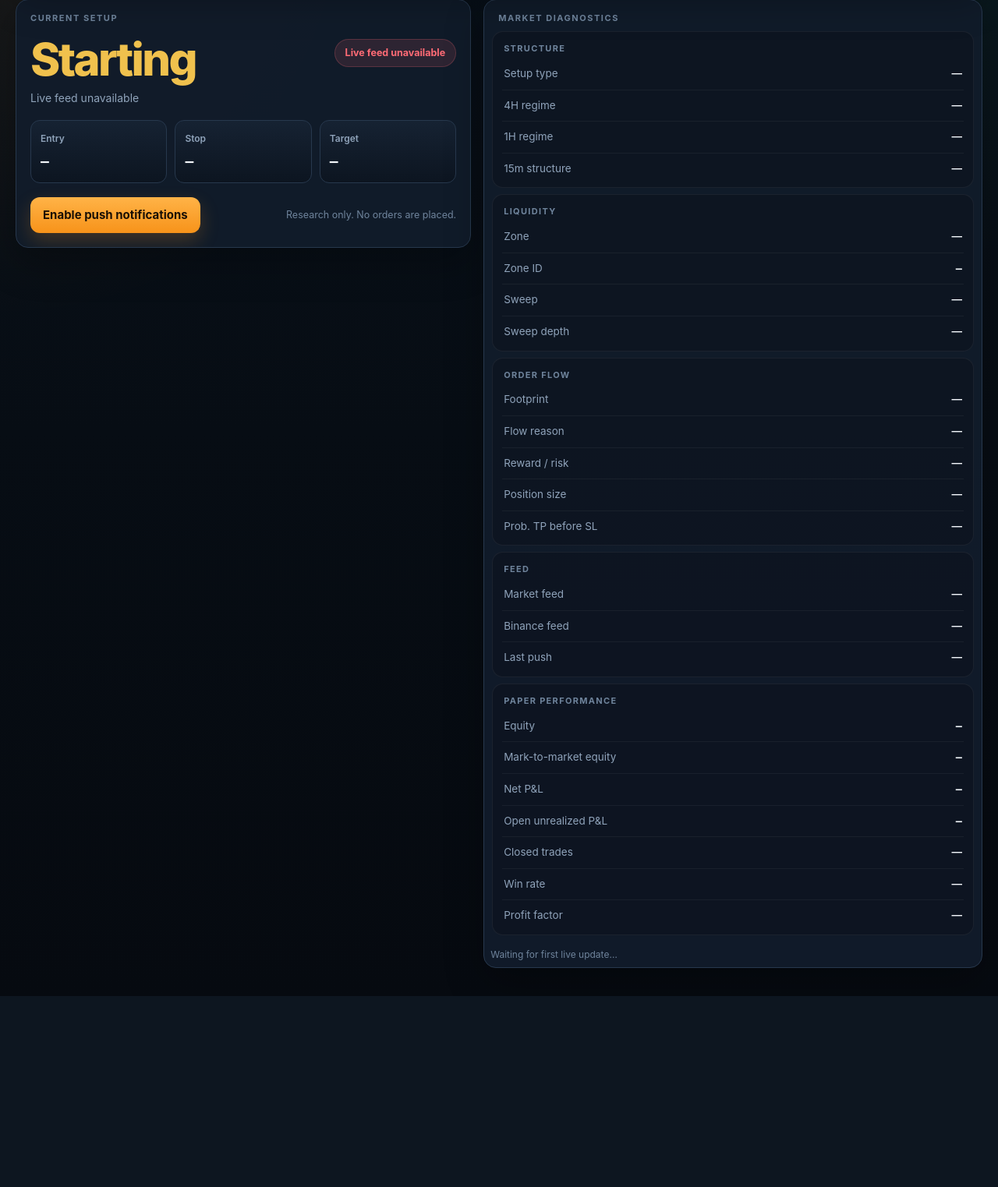
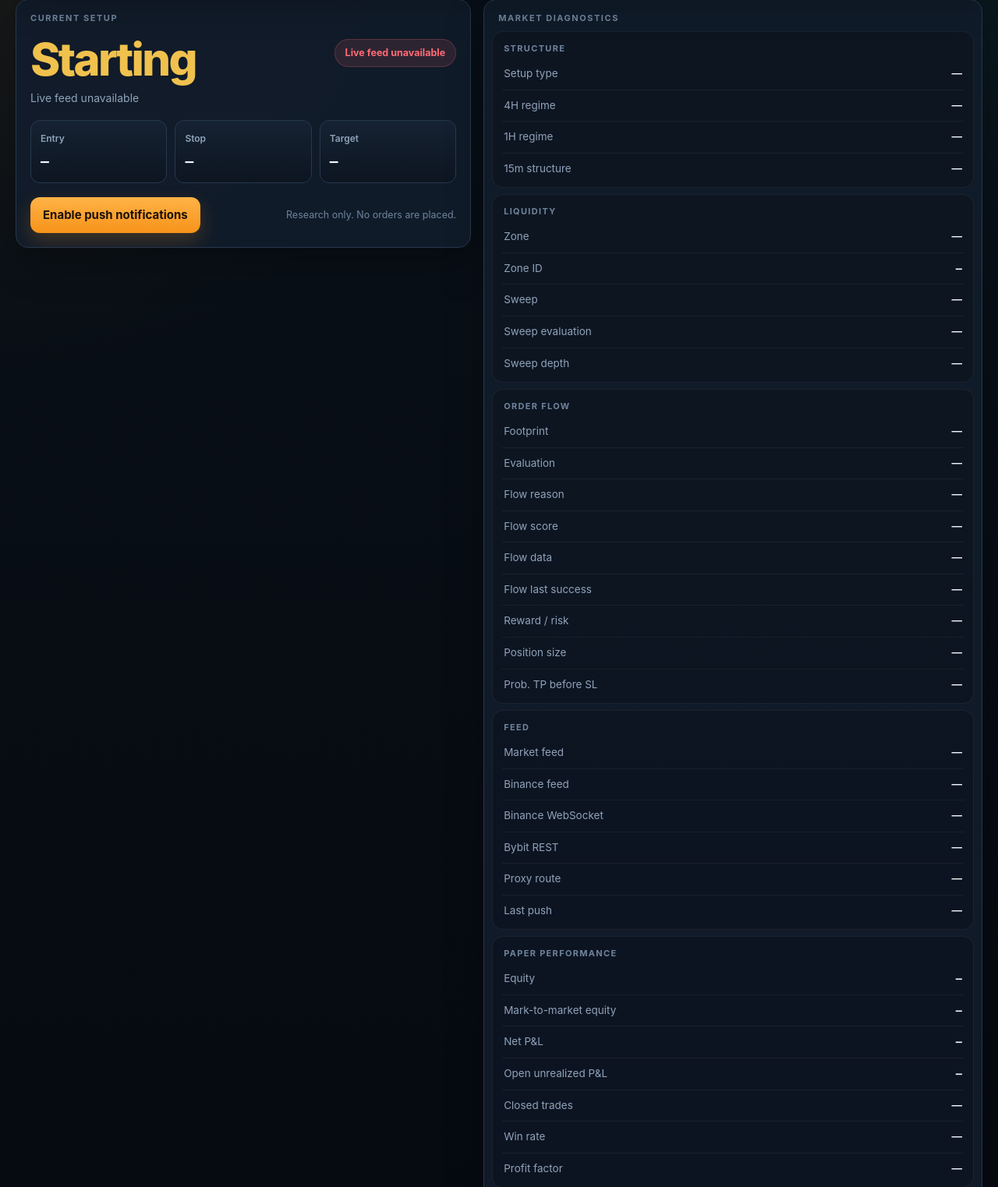
Before and after one commit to Techris93/btc-structure-flow-predictor, a Flask app: page / in a window 1280 px wide. Shown: the part 117-1640 px from the top of the page at 78% size. Before the commit the page ends 1395 px from the top, so only its background shows below. Run offline with Flask 3, Linux system fonts and the light colour scheme; data that the repository does not hold is empty; parts of the project's set-up code (start-up, migrations or seed data) failed here and were passed over.

Commit message:
Restore observable order-flow confirmation pipeline

```diff
--- a/app.py
+++ b/app.py
@@ -42,6 +42,12 @@ except (AttributeError, OSError):
 
 app = Flask(__name__)
 logger = logging.getLogger("btc_predictor")
+_log_level = getattr(logging, os.getenv("LOG_LEVEL", "INFO").upper(), logging.INFO)
+logging.basicConfig(
+    level=_log_level,
+    format="%(asctime)s %(levelname)s %(name)s %(message)s",
+)
+logger.setLevel(_log_level)
 # Late-entry guard: set RETRACE_ENTRY_ATR (e.g. "1.2") to enter deep sweeps on
 # a RETRACE_PCT pullback limit instead of at market. Empty/unset = disabled.
 _retrace_atr = os.getenv("RETRACE_ENTRY_ATR", "").strip()
@@ -113,7 +119,7 @@ PUBLIC_BASE_URL = os.getenv(
 # The predictor only needs a short, recent trade window for footprint and
 # five-minute exchange-agreement features. Bound both the database result and
 # the retention store so pandas cannot materialize an unbounded working set.
-TRADE_LOOKBACK_MINUTES = max(5, min(15, int(os.getenv("TRADE_LOOKBACK_MINUTES", "15"))))
+TRADE_LOOKBACK_MINUTES = max(20, min(30, int(os.getenv("TRADE_LOOKBACK_MINUTES", "30"))))
 TRADE_QUERY_LIMIT = max(5_000, min(20_000, int(os.getenv("TRADE_QUERY_LIMIT", "20_000"))))
 TRADE_STORE_MAX_ROWS = max(10_000, min(40_000, int(os.getenv("TRADE_STORE_MAX_ROWS", "40_000"))))
 
@@ -158,11 +164,42 @@ BINANCE_REST_ON_STALE = os.getenv("BINANCE_REST_ON_STALE", "1").lower() in ("1",
 BINANCE_STALE_REST_MINUTES = max(1, int(os.getenv("BINANCE_STALE_REST_MINUTES", "3")))
 LIVE_WATCHDOG_MISSED_POLLS = max(2, int(os.getenv("LIVE_WATCHDOG_MISSED_POLLS", "3")))
 LIVE_WATCHDOG_CHECK_SECONDS = max(5, int(os.getenv("LIVE_WATCHDOG_CHECK_SECONDS", "15")))
+LIVE_SUMMARY_LOG_SECONDS = max(60, int(os.getenv("LIVE_SUMMARY_LOG_SECONDS", "300")))
+
+
+def _configured_proxy_url():
+    """Return the explicitly configured outbound proxy, if any.
+
+    QuotaGuard's variable isn't one Requests automatically recognizes, so it
+    must be mapped explicitly. Standard proxy variables remain supported.
+    """
+    for key in ("QUOTAGUARDSTATIC_URL", "HTTPS_PROXY", "HTTP_PROXY", "ALL_PROXY"):
+        value = os.getenv(key, "").strip()
+        if value:
+            return key, value
+    return None, None
+
+
+def _proxy_diagnostics():
+    key, value = _configured_proxy_url()
+    if not value:
+        return {"configured": False, "variable": None, "provider": None, "host": None}
+    host = urlparse(value).hostname
+    provider = "quotaguard" if key == "QUOTAGUARDSTATIC_URL" else "generic"
+    return {"configured": True, "variable": key, "provider": provider, "host": host}
 
 
 def _http_get(url, params=None, timeout=10):
     headers = {"User-Agent": BINANCE_USER_AGENT, "Accept": "application/json"}
-    response = requests.get(url, params=params or {}, headers=headers, timeout=timeout)
+    _, proxy_url = _configured_proxy_url()
+    proxies = {"http": proxy_url, "https": proxy_url} if proxy_url else None
+    response = requests.get(
+        url,
+        params=params or {},
+        headers=headers,
+        timeout=timeout,
+        proxies=proxies,
+    )
     response.raise_for_status()
     return response
 
@@ -1044,6 +1081,16 @@ def _release_transient_memory():
             logger.debug("malloc_trim unavailable", exc_info=True)
 
 
+def _select_flow_baseline(ws_flow, rest_flow, decision_time):
+    """Choose a fresh flow baseline independently of raw-trade freshness."""
+    decision_time = pd.Timestamp(decision_time)
+    if ws_flow is not None and len(ws_flow) >= 2 and ws_flow.index[-1] >= decision_time - pd.Timedelta(minutes=3):
+        return ws_flow.loc[ws_flow.index <= decision_time], "websocket"
+    if rest_flow is not None and not rest_flow.empty and rest_flow.index[-1] >= decision_time - pd.Timedelta(minutes=2):
+        return rest_flow.loc[rest_flow.index <= decision_time], "rest_backfill"
+    return None, None
+
+
 def _live_loop_diagnostics():
     """Return in-memory loop health without acquiring application or DB locks."""
     now = time.monotonic()
@@ -1113,8 +1160,22 @@ def _live_loop():
     global live_loop_started_monotonic
     binance_rest_retry_at = pd.Timestamp(0, tz="UTC")
     flow_bars_cache = None
-    binance_rest_last_ok_at = None
-    binance_rest_last_error = None
+    persisted_state = live_state_store.read({})
+    def persisted_timestamp(key):
+        value = persisted_state.get(key)
+        try:
+            return pd.Timestamp(value) if value else None
+        except (TypeError, ValueError):
+            return None
+    binance_rest_last_ok_at = persisted_timestamp("binance_rest_last_ok_at")
+    binance_rest_last_error = persisted_state.get("binance_rest_last_error")
+    binance_flow_last_ok_at = persisted_timestamp("binance_flow_last_ok_at")
+    binance_flow_last_error = persisted_state.get("binance_flow_last_error")
+    bybit_rest_last_ok_at = persisted_timestamp("bybit_rest_last_ok_at")
+    bybit_rest_last_error = persisted_state.get("bybit_rest_last_error")
+    flow_baseline_last_ok_at = persisted_timestamp("flow_baseline_last_ok_at")
+    orderflow_input_last_ok_at = persisted_timestamp("orderflow_input_last_ok_at")
+    last_summary_log_at = pd.Timestamp(0, tz="UTC")
     while True:
         try:
             poll_started = pd.Timestamp.now(tz="UTC")
@@ -1126,6 +1187,8 @@ def _live_loop():
             with live_lock: live_state.update({"status":"polling","updated_at":poll_started.isoformat()})
             _set_live_loop_phase("fetching_bybit")
             ohlc, recent, frames = _bybit_data(); sources = "bybit"; trade_store.append(recent)
+            bybit_rest_last_ok_at = poll_started
+            bybit_rest_last_error = None
             _set_live_loop_phase("checking_binance")
             binance_latest = trade_store.exchange_latest("binance")
             binance_lag = None
@@ -1170,7 +1233,10 @@ def _live_loop():
                     # (klines cost weight ~2 for limit<=500; still a tiny share of 2400/min).
                     try:
                         flow_bars_cache = _binance_flow_bars()
+                        binance_flow_last_ok_at = poll_started
+                        binance_flow_last_error = None
                     except Exception as exc:
+                        binance_flow_last_error = f"{type(exc).__name__}: {str(exc)[:160]}"
                         logger.warning("Binance REST flow baseline unavailable: %s", exc)
                 except Exception as exc:
                     base_min = BINANCE_REST_MINUTES if BINANCE_REST_ENABLED else BINANCE_STALE_REST_MINUTES
@@ -1187,34 +1253,38 @@ def _live_loop():
                 limit=TRADE_QUERY_LIMIT,
                 include_trade_id=False,
             )
+            raw_flow_feature_bars = (
+                int(pd.to_datetime(trades.time, utc=True).dt.ceil("1min").nunique())
+                if not trades.empty and "time" in trades
+                else 0
+            )
             flow_bars=None
             recent_trades=trades.loc[trades.time>=now-pd.Timedelta(minutes=2)] if "time" in trades else trades
             available_exchanges=set(recent_trades.exchange.astype(str)) if "exchange" in recent_trades else set()
             sources="+".join(exchange for exchange in ("bybit","binance") if exchange in available_exchanges) or sources
-            # Prefer durable store timestamps when collector latest is empty/stale.
             store_stats = trade_store.stats()
-            for exchange, values in trade_store.collector_status().items():
-                store_latest = (store_stats.get(exchange) or {}).get("latest")
-                if store_latest and (not values.get("latest") or str(store_latest) > str(values.get("latest"))):
-                    trade_store.set_collector_status(exchange, latest=store_latest)
             collectors = trade_store.collector_status(poll_started, COLLECTOR_STALE_SECONDS)
             # Flow baseline: prefer WebSocket-derived Binance 1m klines (aggTrade
             # deltas + kline taker-buy volume arrive on the same connection).
             # REST klines remain an explicit fallback only.
             ws_flow = trade_store.flow_bars_df("binance", limit=180)
-            if len(ws_flow) >= 2 and ws_flow.index[-1] >= now - pd.Timedelta(minutes=3):
-                flow_bars = ws_flow.loc[ws_flow.index <= now]
-                flow_source = "websocket"
-            elif (BINANCE_REST_ENABLED or (BINANCE_REST_ON_STALE and binance_stale)) and flow_bars_cache is not None and not flow_bars_cache.empty:
-                if flow_bars_cache is not None and not flow_bars_cache.empty and flow_bars_cache.index[-1] >= now - pd.Timedelta(minutes=2):
-                    flow_bars = flow_bars_cache.loc[flow_bars_cache.index <= now]
-                    flow_source = "rest_backfill"
-                else:
-                    flow_source = None
-            else:
-                flow_source = None
+            # A successfully fetched REST flow cache remains valid regardless
+            # of the separate raw-trade freshness test. The old coupling
+            # discarded valid bars on most polls.
+            flow_bars, flow_source = _select_flow_baseline(ws_flow, flow_bars_cache, now)
+            if flow_source:
+                flow_baseline_last_ok_at = poll_started
+            if flow_source or raw_flow_feature_bars >= 20:
+                orderflow_input_last_ok_at = poll_started
             _set_live_loop_phase("predicting")
-            result = predictor.predict(ohlc, trades, 100_000, frames=frames, flow_bars=flow_bars)
+            result = predictor.predict(
+                ohlc,
+                trades,
+                100_000,
+                frames=frames,
+                flow_bars=flow_bars,
+                flow_source=flow_source or "recent_trades_fallback",
+            )
             _set_live_loop_phase("updating_paper")
             paper_status = paper_ledger.update(result, ohlc)
             notification_now = pd.Timestamp.now(tz="UTC")
@@ -1251,8 +1321,56 @@ def _live_loop():
                 _retry_unacknowledged_pushes(now)
             except Exception as exc:
                 logger.warning("Web Push acknowledgement retry failed: %s", exc)
-            stale_exchanges = [name for name, values in collectors.items() if values.get("stale")]
+            bybit_pipeline_ok = not (collectors.get("bybit") or {}).get("stale", True)
+            binance_pipeline_ok = (
+                binance_lag is not None
+                and binance_lag <= COLLECTOR_STALE_SECONDS
+                and flow_source is not None
+            )
+            stale_exchanges = []
+            if not bybit_pipeline_ok:
+                stale_exchanges.append("bybit")
+            if not binance_pipeline_ok:
+                stale_exchanges.append("binance")
             feed_status = "degraded" if stale_exchanges else "live"
+            data_health = {
+                "bybit_rest_market": {
+                    "status": "ok" if bybit_rest_last_ok_at else "never_succeeded",
+                    "last_successful_fetch_at": bybit_rest_last_ok_at.isoformat() if bybit_rest_last_ok_at else None,
+                    "last_error": bybit_rest_last_error,
+                },
+                "bybit_websocket_trades": {
+                    "status": "ok" if bybit_pipeline_ok else "stale",
+                    "last_successful_fetch_at": (collectors.get("bybit") or {}).get("last_message_at"),
+                    "last_error": (collectors.get("bybit") or {}).get("error"),
+                },
+                "binance_websocket": {
+                    "status": "ok" if binance_ws_fresh else "stale_or_silent",
+                    "last_successful_fetch_at": binance_ws_last,
+                    "last_kline_at": (collectors.get("binance") or {}).get("latest_kline_at"),
+                    "last_error": (collectors.get("binance") or {}).get("error"),
+                },
+                "binance_rest_backfill": {
+                    "status": "ok" if binance_rest_last_ok_at and not binance_rest_last_error else ("error" if binance_rest_last_error else "not_used"),
+                    "last_successful_fetch_at": binance_rest_last_ok_at.isoformat() if binance_rest_last_ok_at else None,
+                    "last_error": binance_rest_last_error,
+                },
+                "binance_flow_baseline": {
+                    "status": "ok" if flow_source else "unavailable",
+                    "source": flow_source,
+                    "last_successful_fetch_at": flow_baseline_last_ok_at.isoformat() if flow_baseline_last_ok_at else None,
+                    "last_rest_fetch_at": binance_flow_last_ok_at.isoformat() if binance_flow_last_ok_at else None,
+                    "last_error": binance_flow_last_error,
+                },
+                "orderflow_input": {
+                    "status": "ok" if flow_source or raw_flow_feature_bars >= 20 else "warmup",
+                    "source": flow_source or "recent_trades_fallback",
+                    "feature_bars": len(flow_bars) if flow_bars is not None else raw_flow_feature_bars,
+                    "minimum_feature_bars": 20,
+                    "last_successful_fetch_at": orderflow_input_last_ok_at.isoformat() if orderflow_input_last_ok_at else None,
+                    "last_error": None,
+                },
+            }
             next_state = {
                 "status": feed_status,
                 "source": sources,
@@ -1264,6 +1382,14 @@ def _live_loop():
                 "binance_data_path": binance_data_path,
                 "binance_rest_last_ok_at": binance_rest_last_ok_at.isoformat() if binance_rest_last_ok_at else None,
                 "binance_rest_last_error": binance_rest_last_error,
+                "binance_flow_last_ok_at": binance_flow_last_ok_at.isoformat() if binance_flow_last_ok_at else None,
+                "binance_flow_last_error": binance_flow_last_error,
+                "bybit_rest_last_ok_at": bybit_rest_last_ok_at.isoformat() if bybit_rest_last_ok_at else None,
+                "bybit_rest_last_error": bybit_rest_last_error,
+                "flow_baseline_last_ok_at": flow_baseline_last_ok_at.isoformat() if flow_baseline_last_ok_at else None,
+                "orderflow_input_last_ok_at": orderflow_input_last_ok_at.isoformat() if orderflow_input_last_ok_at else None,
+                "data_health": data_health,
+                "proxy": _proxy_diagnostics(),
                 "collectors": collectors,
                 "stale_exchanges": stale_exchanges,
                 "updated_at": now.isoformat(),
@@ -1276,11 +1402,29 @@ def _live_loop():
             live_loop_last_error_at = None
             live_loop_last_error = None
             _set_live_loop_phase("sleeping")
+            if (now - last_summary_log_at).total_seconds() >= LIVE_SUMMARY_LOG_SECONDS:
+                logger.info(
+                    "live_poll_complete feed=%s source=%s flow_source=%s bias=%s reason=%s sweep=%s flow_eval=%s flow_score=%s binance_path=%s proxy=%s rss_mb=%s",
+                    feed_status,
+                    sources,
+                    flow_source,
+                    result.bias,
+                    result.no_trade_reason,
+                    result.sweep_status,
+                    result.orderflow_evaluation_status,
+                    result.orderflow_score,
+                    binance_data_path,
+                    _proxy_diagnostics().get("provider") or "direct",
+                    _process_rss_mb(),
+                )
+                last_summary_log_at = now
         except Exception as exc:
             logger.exception("Live market poll failed")
             error_at = pd.Timestamp.now(tz="UTC")
             live_loop_last_error_at = error_at.isoformat()
             live_loop_last_error = f"{type(exc).__name__}: {str(exc)[:200]}"
+            if live_loop_phase == "fetching_bybit":
+                bybit_rest_last_error = live_loop_last_error
             _set_live_loop_phase("failed")
             with live_lock: live_state.update({"status":"degraded","error":str(exc),"updated_at":pd.Timestamp.now(tz="UTC").isoformat()})
         finally:
@@ -1511,15 +1655,11 @@ def health():
     # to decide whether the process is alive.
     with live_lock: state = dict(live_state)
     collectors = trade_store.collector_status(pd.Timestamp.now(tz="UTC"), COLLECTOR_STALE_SECONDS)
-    # Prefer durable store timestamps when collector latest is empty.
     store_stats = trade_store.stats()
-    for exchange, values in collectors.items():
-        if not values.get("latest"):
-            store_latest = (store_stats.get(exchange) or {}).get("latest")
-            if store_latest:
-                trade_store.set_collector_status(exchange, latest=store_latest)
-    collectors = trade_store.collector_status(pd.Timestamp.now(tz="UTC"), COLLECTOR_STALE_SECONDS)
-    stale_exchanges = [name for name, values in collectors.items() if values.get("stale")]
+    # `collectors` describes WebSocket health only. Durable REST-backfilled
+    # timestamps remain in `trade_store`; never merge them into the collector
+    # object or a silent socket will look healthy.
+    stale_exchanges = list(state.get("stale_exchanges") or [])
     last_automatic_delivery = _latest_delivery_summary("automatic")
     last_test_delivery = _latest_delivery_summary("test")
     last_notification_decision = _latest_push_decision()
@@ -1538,6 +1678,8 @@ def health():
         "live_loop_owner":live_thread_started,
         "live_thread_alive":bool(live_thread and live_thread.is_alive()),
         "live_loop": _live_loop_diagnostics(),
+        "data_health": state.get("data_health") or {},
+        "proxy": state.get("proxy") or _proxy_diagnostics(),
         "push":{
             "supported":webpush is not None,
             "single_installation":PUSH_SINGLE_INSTALLATION,
--- a/render.yaml
+++ b/render.yaml
@@ -44,7 +44,11 @@ services:
       - key: LIVE_WATCHDOG_CHECK_SECONDS
         value: "15"
       - key: TRADE_LOOKBACK_MINUTES
-        value: "15"
+        value: "30"
+      - key: LOG_LEVEL
+        value: INFO
+      - key: LIVE_SUMMARY_LOG_SECONDS
+        value: "300"
       - key: TRADE_RETENTION_MINUTES
         value: "120"
       - key: TRADE_QUERY_LIMIT
--- a/src/btc_predictor/footprint.py
+++ b/src/btc_predictor/footprint.py
@@ -74,7 +74,7 @@ def cross_exchange_agreement(trades: pd.DataFrame, start, end, direction: str, m
 def footprint_confirmation(trades, flow_bars, direction, sweep_time, decision_time, window=100, min_score: float = 0.40):
     features=flow_features_from_bars(flow_bars,window) if flow_bars is not None and not flow_bars.empty else orderflow_features(trades,window=window)
     features=features.loc[features.index<=pd.Timestamp(decision_time)]
-    if len(features)<20: return False,{"reason":"flow_warmup","bars":len(features),"score":0.0}
+    if len(features)<20: return False,{"reason":"flow_warmup","bars":len(features),"score":0.0,"threshold":min_score}
     recent=features.loc[features.index>=pd.Timestamp(sweep_time)-pd.Timedelta(minutes=2)]
     if recent.empty:
         recent=features.tail(5)
@@ -128,7 +128,7 @@ def footprint_confirmation(trades, flow_bars, direction, sweep_time, decision_ti
     )
     confirmed = score >= min_score
     reason = "confirmed" if confirmed else "score_below_threshold"
-    return confirmed, {"reason": reason, "score": round(score, 3), "threshold": min_score,
+    return confirmed, {"reason": reason, "score": round(score, 3), "threshold": min_score, "bars": len(features),
                        "extreme": round(extreme,3), "reversal": round(reversal,3),
                        "stalled_response": round(stalled,3), "kyle_absorption": round(kyle_abs_score, 3),
                        "agreement": round(agreement,3), "imbalance": round(imbalance,3),
--- a/templates/dashboard.html
+++ b/templates/dashboard.html
@@ -470,13 +470,18 @@
               <div class="row"><span>Zone</span><span id="zonekind">—</span></div>
               <div class="row"><span>Zone ID</span><span id="zone" class="mono">—</span></div>
               <div class="row"><span>Sweep</span><span id="sweep">—</span></div>
+              <div class="row"><span>Sweep evaluation</span><span id="sweepeval">—</span></div>
               <div class="row"><span>Sweep depth</span><span id="sweepdepth">—</span></div>
             </section>
 
             <section class="section">
               <h2>Order flow</h2>
               <div class="row"><span>Footprint</span><span id="flow">—</span></div>
+              <div class="row"><span>Evaluation</span><span id="floweval">—</span></div>
               <div class="row"><span>Flow reason</span><span id="flowreason">—</span></div>
+              <div class="row"><span>Flow score</span><span id="flowscore">—</span></div>
+              <div class="row"><span>Flow data</span><span id="flowsource">—</span></div>
+              <div class="row"><span>Flow last success</span><span id="flowlastsuccess">—</span></div>
               <div class="row"><span>Reward / risk</span><span id="rr">—</span></div>
               <div class="row"><span>Position size</span><span id="size">—</span></div>
               <div class="row"><span>Prob. TP before SL</span><span id="prob">—</span></div>
@@ -486,6 +491,9 @@
               <h2>Feed</h2>
               <div class="row"><span>Market feed</span><span id="feed">—</span></div>
               <div class="row"><span>Binance feed</span><span id="binancefeed">—</span></div>
+              <div class="row"><span>Binance WebSocket</span><span id="binancews">—</span></div>
+              <div class="row"><span>Bybit REST</span><span id="bybitrest">—</span></div>
+              <div class="row"><span>Proxy route</span><span id="proxyroute">—</span></div>
               <div class="row"><span>Last push</span><span id="lastpush">—</span></div>
             </section>
 
@@ -761,18 +769,34 @@
         setText("zonekind", zoneKind(x.zone_kind, x.zone));
         setText("zone", zoneIdOnly(x.zone), "mono tone-muted");
         setText("sweep", humanize(x.sweep_status));
+        setText("sweepeval", humanize(x.sweep_evaluation_status));
         setText(
           "sweepdepth",
           x.sweep_depth_atr == null ? "—" : fmtNumber(x.sweep_depth_atr, 2) + " ATR",
           "mono",
         );
 
+        const flowEvaluated = x.orderflow_evaluation_status === "evaluated";
+        const flowLabel = !flowEvaluated
+          ? "Not evaluated"
+          : x.orderflow_confirmation
+            ? "Confirmed"
+            : "Unconfirmed";
+        setText("flow", flowLabel, x.orderflow_confirmation ? "tone-bullish" : "tone-neutral");
+        setText("floweval", humanize(x.orderflow_evaluation_status));
+        setText("flowreason", humanize(x.orderflow_reason));
         setText(
-          "flow",
-          x.orderflow_confirmation ? "Confirmed" : "Unconfirmed",
-          x.orderflow_confirmation ? "tone-bullish" : "tone-neutral",
+          "flowscore",
+          x.orderflow_score == null
+            ? "—"
+            : fmtNumber(x.orderflow_score, 3) +
+                (x.orderflow_threshold == null ? "" : " / " + fmtNumber(x.orderflow_threshold, 2)),
+          "mono",
         );
-        setText("flowreason", humanize(x.orderflow_reason));
+        setText("flowsource", humanize(x.orderflow_source));
+        const dataHealth = s.data_health || {};
+        const flowHealth = dataHealth.orderflow_input || {};
+        setText("flowlastsuccess", fmtDate(flowHealth.last_successful_fetch_at), "mono tone-muted");
         setText("rr", x.reward_risk == null ? "—" : fmtNumber(x.reward_risk, 2) + "R", "mono");
         setText(
           "size",
@@ -788,6 +812,12 @@
         const feed = humanize(feedStatus) + (s.source ? " · " + sourceLabel(s.source) : "");
         setText("feed", feed);
         setText("binancefeed", humanize(s.binance_feed_mode));
+        const binanceWs = dataHealth.binance_websocket || {};
+        const bybitRest = dataHealth.bybit_rest_market || {};
+        setText("binancews", humanize(binanceWs.status));
+        setText("bybitrest", fmtDate(bybitRest.last_successful_fetch_at), "mono tone-muted");
+        const proxy = s.proxy || {};
+        setText("proxyroute", proxy.configured ? titleCaseWords(proxy.provider || "Configured") : "Direct");
         const push = s.push || {};
         const lastDelivery = push.last_automatic_delivery || {};
         if (lastDelivery.attempted_at) {
```
Also changed, not shown: src/btc_predictor/models.py (+8 -0 lines), src/btc_predictor/strategy.py (+5 -4 lines), src/btc_predictor/trade_store.py (+22 -2 lines), tests/test_push_subscriptions.py (+53 -0 lines), tests/test_strategy_contract.py (+27 -0 lines), 1 other file.
